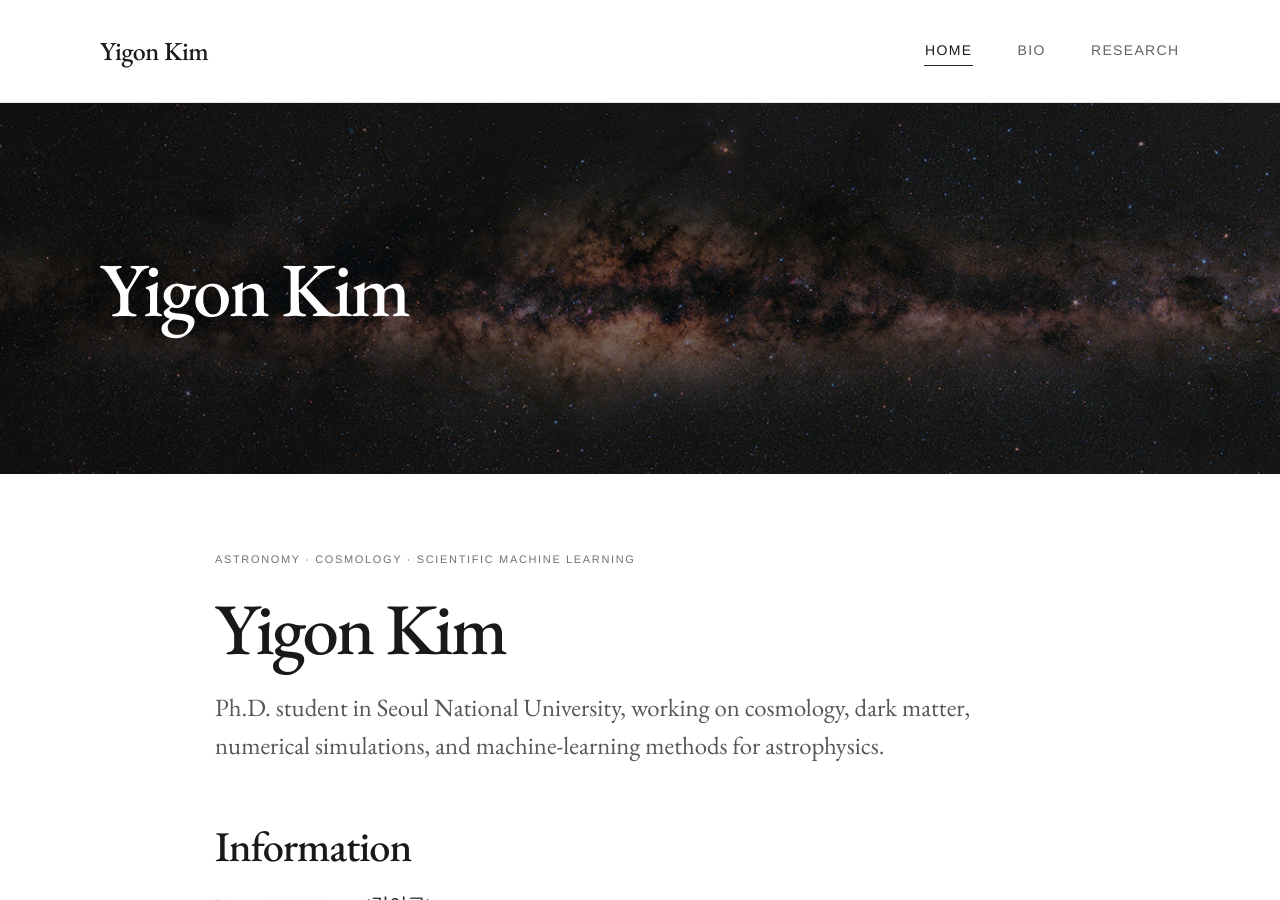
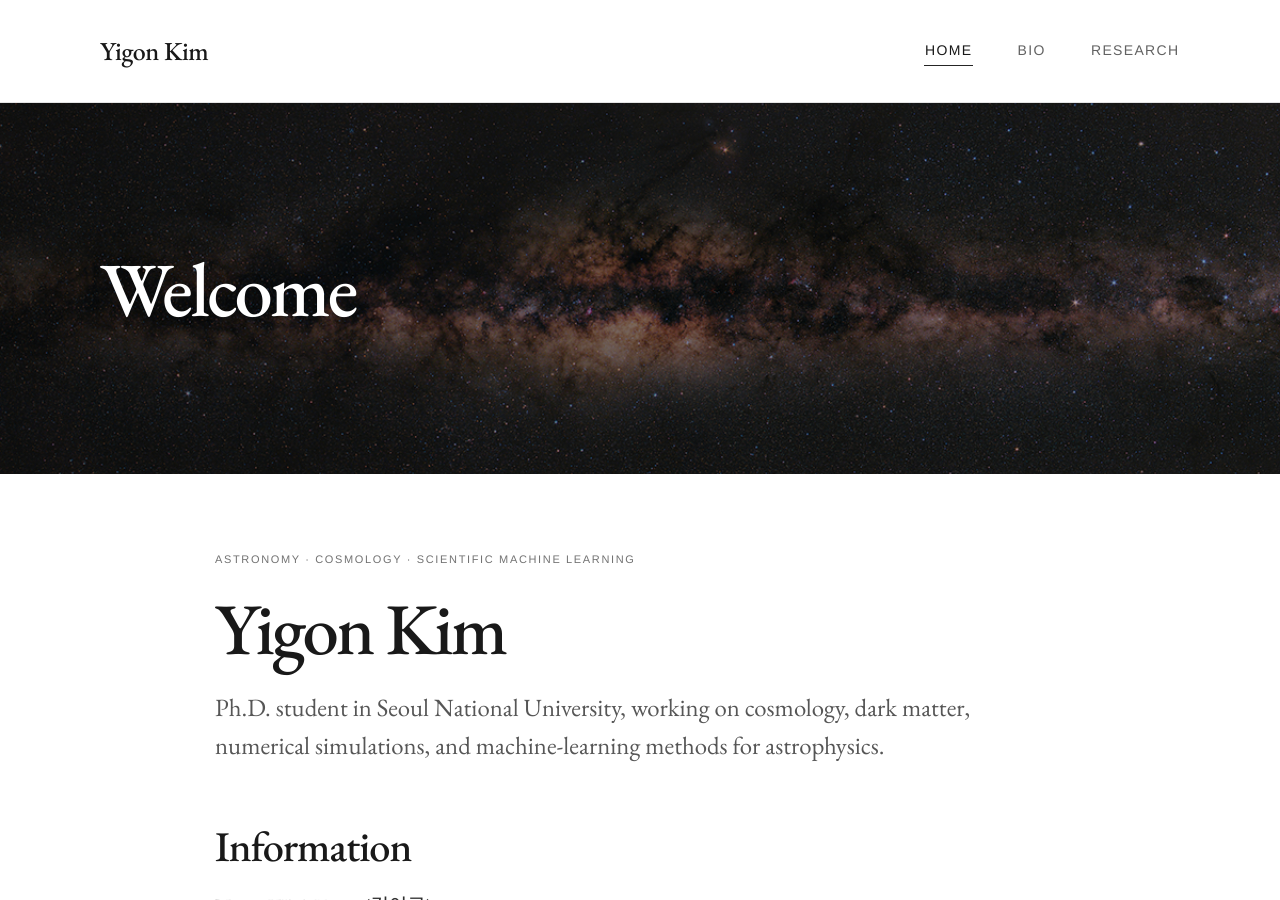
Before and after one commit to yigon/yigon.github.io, a Jekyll site: the page built from index.md, in a window 1280 px wide and 900 px high. Built offline with Jekyll 4.4.1, drawn with Linux system fonts in a browser that asks for light colours.

Commit message:
Update index.md

```diff
--- a/index.md
+++ b/index.md
@@ -1,6 +1,8 @@
 ---
 layout: default
 title: Home
+hero_title: Welcome
+hero_subtitle: Yigon's homepage
 ---
 
 <section class="hero">
```
